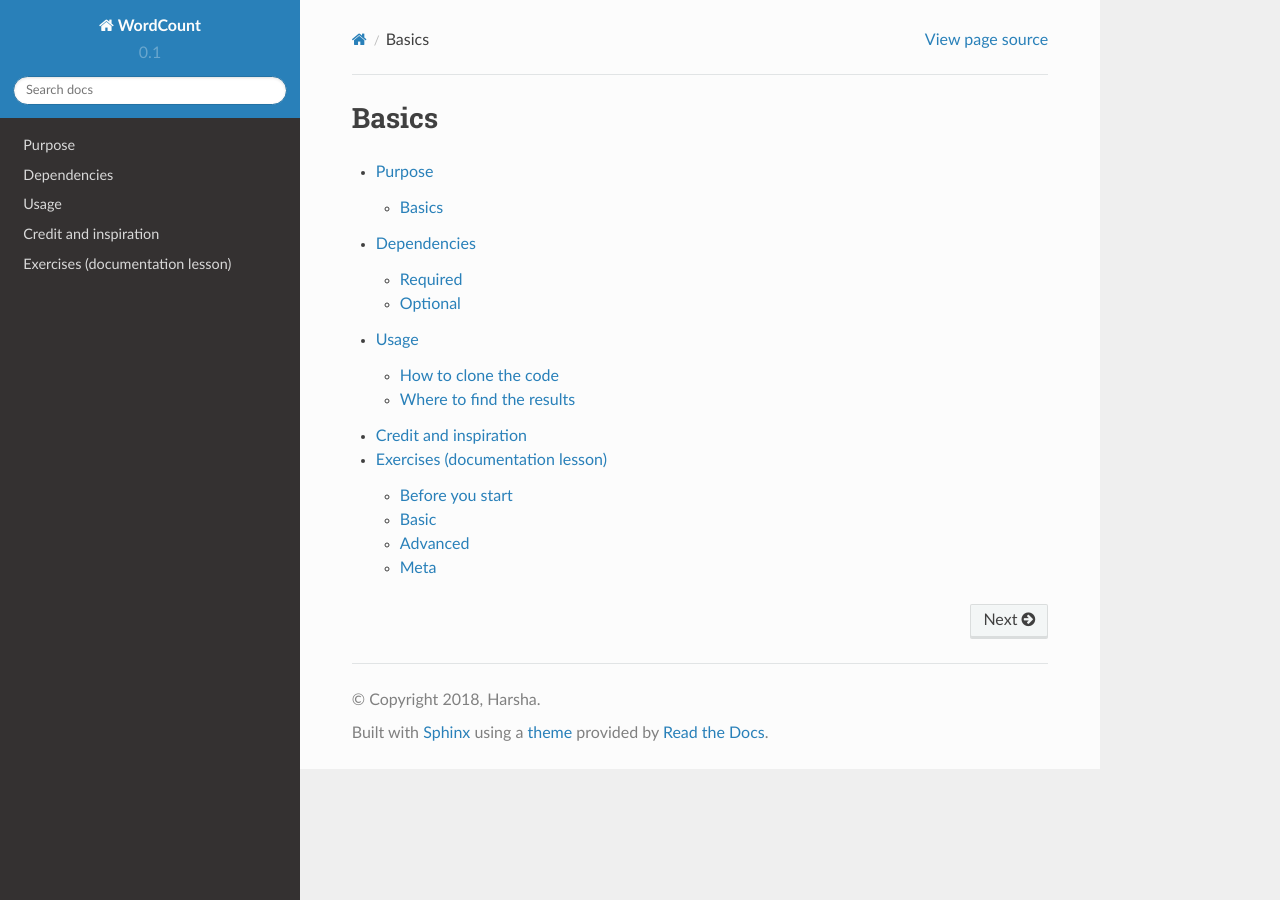
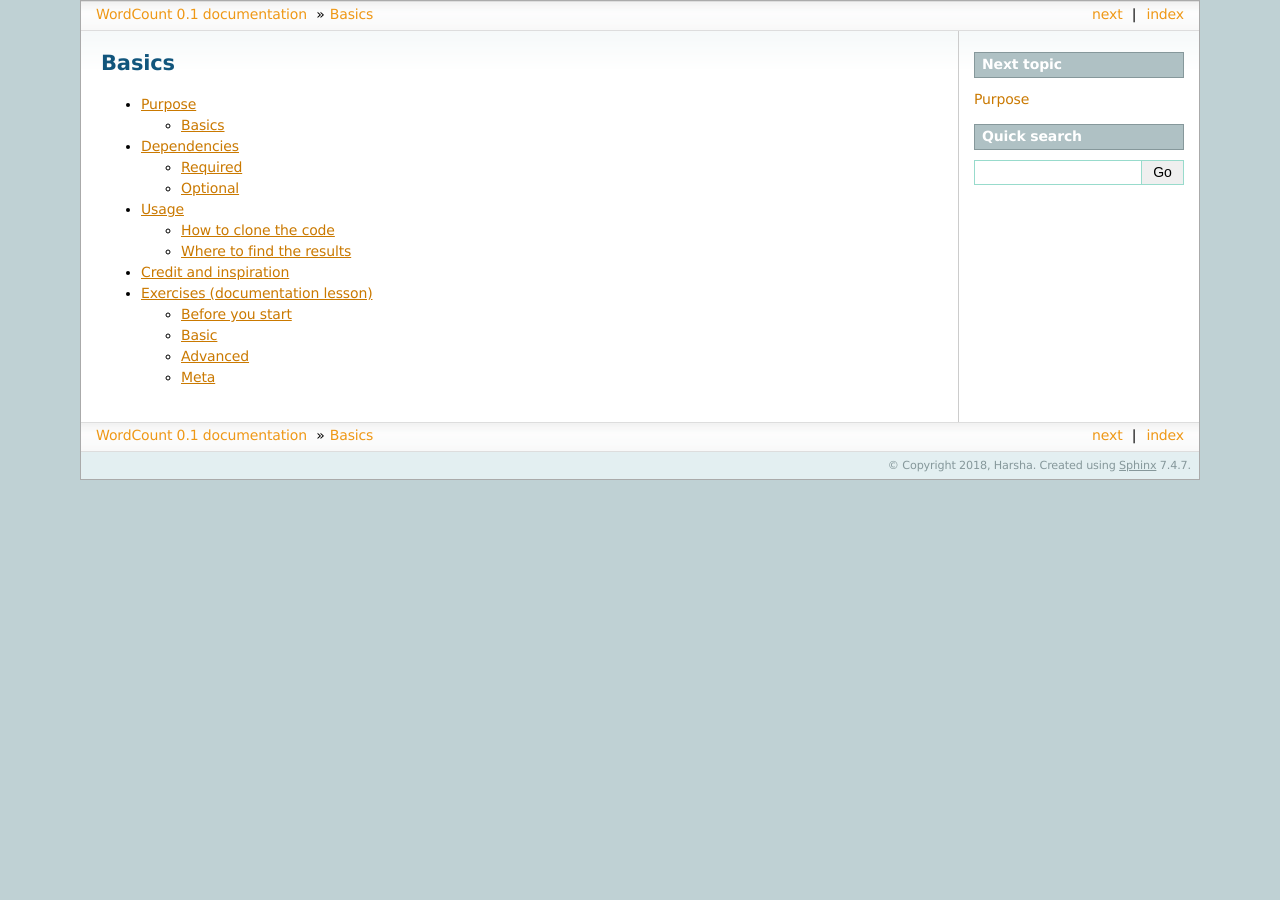
Before and after one commit to brendanc490/doc_example, a Sphinx documentation site: the page built from doc/index.rst, in a window 1280 px wide. Built offline with Sphinx 7.4.7, drawn with Linux system fonts in a browser that asks for light colours.

Commit message:
Update conf.py

```diff
--- a/doc/conf.py
+++ b/doc/conf.py
@@ -84,7 +84,7 @@ todo_include_todos = False
 # The theme to use for HTML and HTML Help pages.  See the documentation for
 # a list of builtin themes.
 #
-html_theme = 'sphinx_rtd_theme'
+html_theme = 'sphinxdoc'
 
 # Theme options are theme-specific and customize the look and feel of a theme
 # further.  For a list of options available for each theme, see the
```
